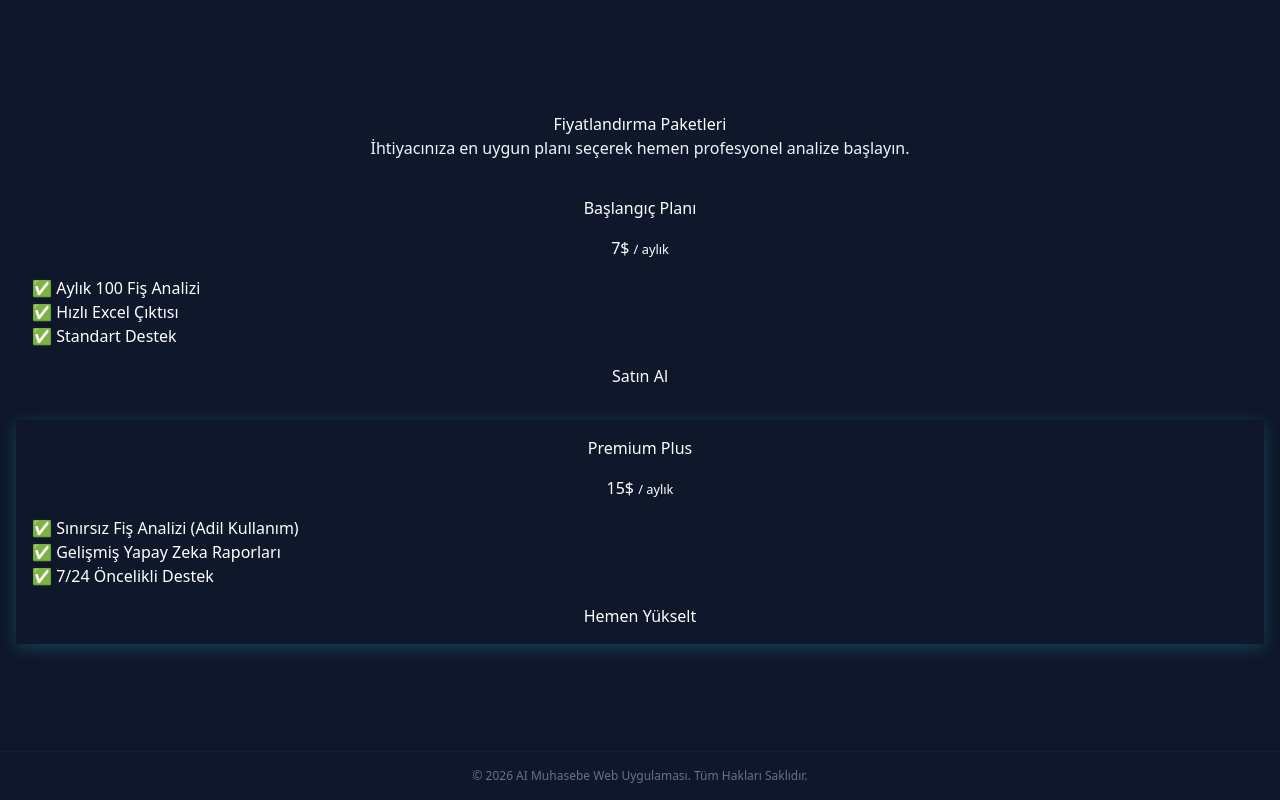
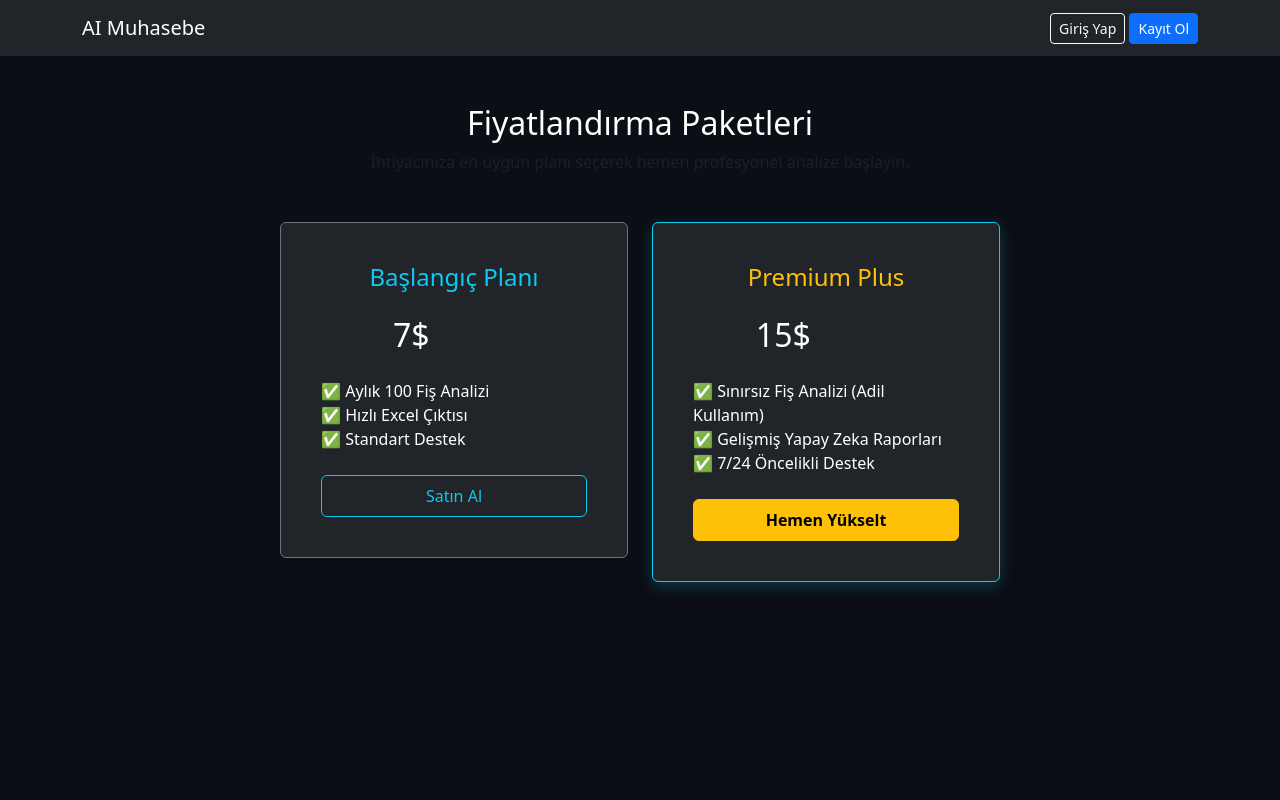
Before and after one commit to emican483-ctrl/Ai-muhasebe, a Flask app: page /pricing in a window 1280 px wide. Run offline with Flask 3, Linux system fonts and the light colour scheme.

Commit message:
Kayıt ve giriş butonları eklendi

```diff
--- a/app/templates/base.html
+++ b/app/templates/base.html
@@ -1,29 +1,34 @@
 <!DOCTYPE html>
-<html lang="tr" class="dark">
+<html lang="tr">
 <head>
     <meta charset="UTF-8">
-    <meta name="viewport" content="width=device-width, initial-scale=1.0">
-    <title>AI Muhasebe Sistemi</title>
-    <script src="https://cdn.jsdelivr.net/npm/@tailwindcss/browser@4"></script>
-    <style>body { background-color: #0f172a; color: #f1f5f9; }</style>
+    <title>AI Muhasebe</title>
+    <link href="https://cdn.jsdelivr.net/npm/bootstrap@5.3.0/dist/css/bootstrap.min.css" rel="stylesheet">
+    <style>body { background-color: #0b0e14; color: white; }</style>
 </head>
-<body class="min-h-screen flex flex-col justify-between font-sans">
-    <div class="max-w-md mx-auto w-full px-4 mt-4 absolute top-0 left-1/2 -translate-x-1/2 z-50">
-        {% with messages = get_flashed_messages() %}
+<body>
+    <nav class="navbar navbar-dark bg-dark mb-4">
+        <div class="container">
+            <a class="navbar-brand" href="/">AI Muhasebe</a>
+            <div>
+                {% if not session.get('user_id') %}
+                    <a href="{{ url_for('auth.login') }}" class="btn btn-outline-light btn-sm">Giriş Yap</a>
+                    <a href="{{ url_for('auth.register') }}" class="btn btn-primary btn-sm">Kayıt Ol</a>
+                {% else %}
+                    <a href="{{ url_for('auth.logout') }}" class="btn btn-danger btn-sm">Güvenli Çıkış</a>
+                {% endif %}
+            </div>
+        </div>
+    </nav>
+    <div class="container">
+        {% with messages = get_flashed_messages(with_categories=true) %}
             {% if messages %}
-                {% for message in messages %}
-                    <div class="bg-red-500/20 border border-red-500 text-red-200 px-4 py-3 rounded-lg shadow-lg text-center text-sm backdrop-blur-md mb-2">
-                        {{ message }}
-                    </div>
+                {% for category, message in messages %}
+                    <div class="alert alert-{{ category }}">{{ message }}</div>
                 {% endfor %}
             {% endif %}
         {% endwith %}
+        {% block content %}{% endblock %}
     </div>
-    <main class="flex-grow flex items-center justify-center p-4">
-        {% block content %}{% endblock %}
-    </main>
-    <footer class="text-center py-4 text-xs text-slate-500 border-t border-slate-800/50">
-        &copy; 2026 AI Muhasebe Web Uygulaması. Tüm Hakları Saklıdır.
-    </footer>
 </body>
 </html>
```
Also changed, not shown: database.db.
